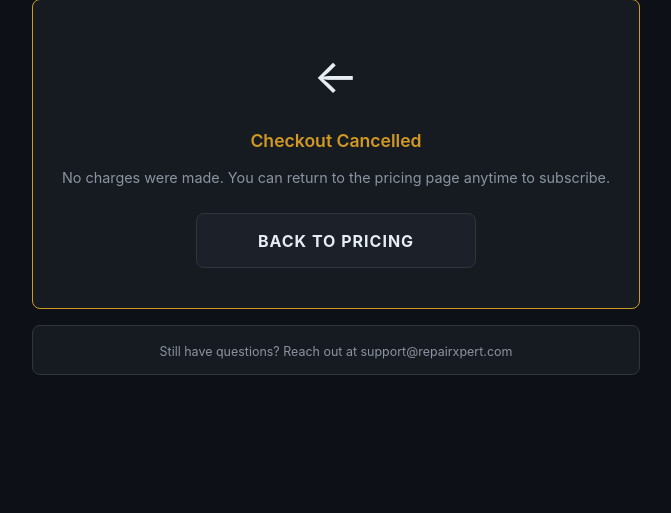
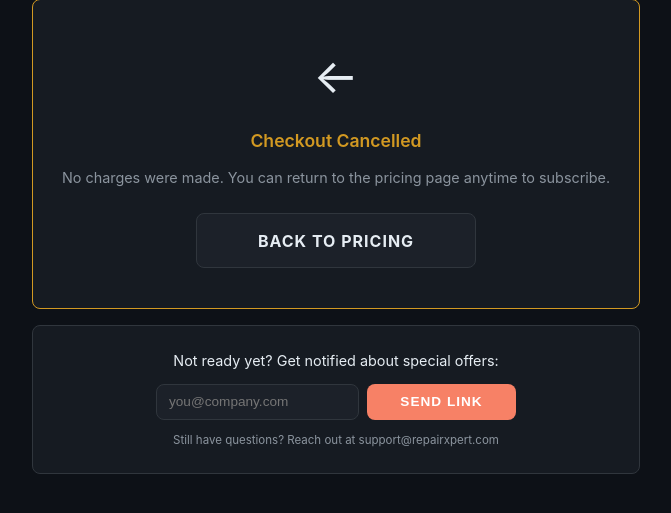
Before and after one commit to RepairXpert/indautomation, a FastAPI app: page /checkout/cancel in a window 1280 px wide. Shown: the part 83-596 px from the top of the page, without its empty margins (304-975 px from the left). Run offline with FastAPI, Linux system fonts and the light colour scheme.

Commit message:
Revenue sprint: email capture, Stripe webhook, cart recovery, SAFLA feedback loop
- Pre-checkout email modal captures work email before Stripe redirect
- Pass customer_email to Stripe session (pre-fills checkout form)
- Log all checkout leads to SQLite for follow-up
- Stripe webhook endpoint handles checkout.session.completed/expired
- Abandoned cart recovery emails via Resend API
- Cancel page email capture CTA for re-engagement
- Diagnosis outcome logging to JSONL for SAFLA self-learning
- Graceful degradation: fuzzy DB match when LLM unavailable
- All events logged to stripe_events.jsonl

Co-Authored-By: Claude Opus 4.6 <noreply@anthropic.com>

```diff
--- a/indauto/app.py
+++ b/indauto/app.py
@@ -59,6 +59,12 @@ if procurement_router:
 DB_PATH = ROOT / "data" / "diagnosis_log.db"
 DB_PATH.parent.mkdir(parents=True, exist_ok=True)
 
+# ── Stripe webhook + Resend config ───────────────────────────────────────────
+STRIPE_WEBHOOK_SECRET = os.environ.get("STRIPE_WEBHOOK_SECRET", "")
+RESEND_API_KEY = os.environ.get("RESEND_API_KEY", "")
+LOGS_PATH = ROOT / "logs"
+LOGS_PATH.mkdir(parents=True, exist_ok=True)
+
 # Load equipment types for dropdowns
 EQUIPMENT_DB_PATH = ROOT / "indauto" / "fault_db" / "equipment.json"
 
@@ -86,6 +92,15 @@ def get_db():
         severity TEXT,
         confidence REAL,
         source TEXT
+    )""")
+    db.execute("""CREATE TABLE IF NOT EXISTS checkout_leads (
+        id INTEGER PRIMARY KEY AUTOINCREMENT,
+        created_at TEXT NOT NULL,
+        email TEXT NOT NULL,
+        plan TEXT NOT NULL,
+        stripe_session_id TEXT,
+        status TEXT DEFAULT 'pending',
+        recovery_sent_at TEXT
     )""")
     db.commit()
     return db
@@ -150,6 +165,7 @@ async def create_checkout_session(request: Request):
 
     body = await request.json()
     plan = body.get("plan", "")
+    email = body.get("email", "").strip()
 
     if plan not in STRIPE_PRICE_IDS:
         return JSONResponse({"error": f"Unknown plan: {plan}"}, status_code=400)
@@ -161,17 +177,34 @@ async def create_checkout_session(request: Request):
             status_code=503,
         )
 
-    # Build absolute URLs for success/cancel redirects
     base_url = str(request.base_url).rstrip("/")
 
     try:
-        session = stripe.checkout.Session.create(
-            mode="subscription",
-            payment_method_types=["card"],
-            line_items=[{"price": price_id, "quantity": 1}],
-            success_url=f"{base_url}/checkout/success?session_id={{CHECKOUT_SESSION_ID}}",
-            cancel_url=f"{base_url}/checkout/cancel",
-        )
+        session_params = {
+            "mode": "subscription",
+            "payment_method_types": ["card"],
+            "line_items": [{"price": price_id, "quantity": 1}],
+            "success_url": f"{base_url}/checkout/success?session_id={{CHECKOUT_SESSION_ID}}",
+            "cancel_url": f"{base_url}/checkout/cancel",
+        }
+        if email:
+            session_params["customer_email"] = email
+
+        session = stripe.checkout.Session.create(**session_params)
+
+        # Log lead to SQLite for recovery
+        if email:
+            try:
+                db = get_db()
+                db.execute(
+                    "INSERT INTO checkout_leads (created_at, email, plan, stripe_session_id) VALUES (?,?,?,?)",
+                    (datetime.now(timezone.utc).isoformat(), email, plan, session.id),
+                )
+                db.commit()
+                db.close()
+            except Exception:
+                pass  # Don't block checkout on logging failure
+
         return JSONResponse({"checkout_url": session.url})
     except stripe.error.StripeError as e:
         return JSONResponse({"error": str(e)}, status_code=502)
@@ -185,6 +218,177 @@ async def checkout_success(request: Request):
 @app.get("/checkout/cancel", response_class=HTMLResponse)
 async def checkout_cancel(request: Request):
     return templates.TemplateResponse("checkout_cancel.html", {"request": request})
+
+
+# ── Stripe Webhook ────────────────────────────────────────────────────────────
+
+
+@app.post("/api/stripe/webhook")
+async def stripe_webhook(request: Request):
+    """Handle Stripe webhook events for cart recovery and conversion tracking."""
+    payload = await request.body()
+    sig_header = request.headers.get("stripe-signature", "")
+
+    if STRIPE_WEBHOOK_SECRET and _stripe_available:
+        try:
+            event = stripe.Webhook.construct_event(payload, sig_header, STRIPE_WEBHOOK_SECRET)
+        except (ValueError, stripe.error.SignatureVerificationError):
+            return JSONResponse({"error": "Invalid signature"}, status_code=400)
+    else:
+        try:
+            event = json.loads(payload)
+        except json.JSONDecodeError:
+            return JSONResponse({"error": "Invalid payload"}, status_code=400)
+
+    event_type = event.get("type", "")
+    data_obj = event.get("data", {}).get("object", {})
+
+    _log_stripe_event(event_type, data_obj)
+
+    if event_type == "checkout.session.completed":
+        _handle_checkout_completed(data_obj)
+    elif event_type == "checkout.session.expired":
+        _handle_checkout_expired(data_obj)
+
+    return JSONResponse({"status": "ok"})
+
+
+@app.post("/api/checkout/recover")
+async def recover_checkout(request: Request):
+    """Email capture on cancel page — creates a new checkout session and sends recovery email."""
+    body = await request.json()
+    email = body.get("email", "").strip()
+    plan = body.get("plan", "pro")
+
+    if not email:
+        return JSONResponse({"error": "Email required"}, status_code=400)
+
+    # Log the lead
+    try:
+        db = get_db()
+        db.execute(
+            "INSERT INTO checkout_leads (created_at, email, plan, status) VALUES (?,?,?,?)",
+            (datetime.now(timezone.utc).isoformat(), email, plan, "recover_requested"),
+        )
+        db.commit()
+        db.close()
+    except Exception:
+        pass
+
+    # Send recovery email with fresh checkout link
+    base_url = os.environ.get("RENDER_EXTERNAL_URL", "https://indautomation.onrender.com")
+    _send_recovery_email(email, plan, base_url)
+
+    return JSONResponse({"status": "ok", "message": "We'll send you a link to complete your subscription."})
+
+
+def _handle_checkout_completed(session: dict):
+    """Mark lead as converted."""
+    email = session.get("customer_email", "") or session.get("customer_details", {}).get("email", "")
+    if email:
+        try:
+            db = get_db()
+            db.execute("UPDATE checkout_leads SET status='converted' WHERE email=? AND status='pending'", (email,))
+            db.commit()
+            db.close()
+        except Exception:
+            pass
+
+
+def _handle_checkout_expired(session: dict):
+    """Send recovery email for expired checkout sessions."""
+    email = session.get("customer_email", "")
+    if not email:
+        return
+
+    # Check if we already sent a recovery for this email recently
+    try:
+        db = get_db()
+        row = db.execute(
+            "SELECT recovery_sent_at FROM checkout_leads WHERE email=? ORDER BY id DESC LIMIT 1",
+            (email,),
+        ).fetchone()
+        if row and row["recovery_sent_at"]:
+            db.close()
+            return  # Already sent recovery
+        db.execute(
+            "UPDATE checkout_leads SET status='expired', recovery_sent_at=? WHERE email=? AND status='pending'",
+            (datetime.now(timezone.utc).isoformat(), email),
+        )
+        db.commit()
+        db.close()
+    except Exception:
+        pass
+
+    # Determine plan from session metadata
+    plan = "pro"
+    line_items = session.get("line_items", {}).get("data", [])
+    if line_items:
+        price_id = line_items[0].get("price", {}).get("id", "")
+        if price_id == STRIPE_PRICE_IDS.get("enterprise"):
+            plan = "enterprise"
+
+    base_url = os.environ.get("RENDER_EXTERNAL_URL", "https://indautomation.onrender.com")
+    _send_recovery_email(email, plan, base_url)
+
+
+def _send_recovery_email(email: str, plan: str, base_url: str):
+    """Send abandoned cart recovery email via Resend."""
+    if not RESEND_API_KEY:
+        _log_stripe_event("recovery_email_skipped", {"email": email, "reason": "no_resend_key"})
+        return
+
+    plan_name = "Enterprise" if plan == "enterprise" else "Pro"
+    plan_price = "$49.99" if plan == "enterprise" else "$19.99"
+
+    html_body = f"""<div style="font-family:-apple-system,sans-serif;max-width:560px;margin:0 auto;color:#e6edf3;background:#161b22;padding:2rem;border-radius:8px">
+<h2 style="color:#f78166;margin-bottom:1rem">You were close to upgrading</h2>
+<p>You started checking out the <strong>{plan_name}</strong> plan ({plan_price}/mo) for RepairXpert Industrial Fault Diagnosis but didn't finish.</p>
+<p style="margin:1.5rem 0">Ready to pick up where you left off? Your diagnostic power-up is one click away:</p>
+<a href="{base_url}/pricing" style="display:inline-block;background:#f78166;color:#fff;padding:0.75rem 2rem;border-radius:6px;text-decoration:none;font-weight:600">Complete Your Subscription</a>
+<p style="margin-top:1.5rem;color:#8b949e;font-size:0.85rem">Cancel anytime. No contracts. 313+ fault codes, AI diagnosis, parts recommendations.</p>
+<hr style="border:1px solid #30363d;margin:1.5rem 0">
+<p style="color:#8b949e;font-size:0.78rem">RepairXpert Industrial Automation — AI-powered fault diagnosis for field technicians</p>
+</div>"""
+
+    try:
+        import urllib.request
+        payload = json.dumps({
+            "from": "RepairXpert <hello@getclawgrab.com>",
+            "to": [email],
+            "subject": f"Complete your RepairXpert {plan_name} subscription",
+            "html": html_body,
+        }).encode()
+
+        req = urllib.request.Request(
+            "https://api.resend.com/emails",
+            data=payload,
+            headers={
+                "Content-Type": "application/json",
+                "Authorization": f"Bearer {RESEND_API_KEY}",
+            },
+        )
+        with urllib.request.urlopen(req, timeout=10) as res:
+            _log_stripe_event("recovery_email_sent", {"email": email, "plan": plan})
+    except Exception as e:
+        _log_stripe_event("recovery_email_failed", {"email": email, "error": str(e)})
+
+
+def _log_stripe_event(event_type: str, data: dict):
+    """Append Stripe/recovery event to JSONL log."""
+    try:
+        log_entry = json.dumps({
+            "timestamp": datetime.now(timezone.utc).isoformat(),
+            "event": event_type,
+            "data": {k: v for k, v in data.items() if k in (
+                "id", "customer_email", "email", "plan", "status",
+                "amount_total", "currency", "reason", "error",
+            )},
+        })
+        with open(LOGS_PATH / "stripe_events.jsonl", "a", encoding="utf-8") as f:
+            f.write(log_entry + "\n")
+    except Exception:
+        pass
 
 
 @app.post("/diagnose", response_class=HTMLResponse)
@@ -480,7 +684,8 @@ async def api_history(limit: int = 50):
 
 def _save_diagnosis(result: dict, equipment_type: str, fault_code: str,
                     symptoms: str, photo_result: dict | None):
-    """Persist diagnosis to SQLite."""
+    """Persist diagnosis to SQLite and log outcome for SAFLA learning."""
+    now = datetime.now(timezone.utc).isoformat()
     db = get_db()
     db.execute(
         """INSERT INTO diagnoses
@@ -488,7 +693,7 @@ def _save_diagnosis(result: dict, equipment_type: str, fault_code: str,
             diagnosis, fix_steps, photo_analysis, severity, confidence, source)
            VALUES (?,?,?,?,?,?,?,?,?,?,?)""",
         (
-            datetime.now(timezone.utc).isoformat(),
+            now,
             equipment_type,
             fault_code,
             symptoms,
@@ -504,6 +709,33 @@ def _save_diagnosis(result: dict, equipment_type: str, fault_code: str,
     db.commit()
     db.close()
 
+    # Log diagnosis outcome for SAFLA self-learning feedback loop
+    _log_diagnosis_outcome(now, equipment_type, fault_code, symptoms, result)
+
+
+def _log_diagnosis_outcome(timestamp: str, equipment_type: str, fault_code: str,
+                           symptoms: str, result: dict):
+    """Log diagnosis outcome to JSONL for SAFLA learning cycle consumption."""
+    try:
+        log_path = LOGS_PATH / "diagnosis_outcomes.jsonl"
+        entry = json.dumps({
+            "timestamp": timestamp,
+            "equipment_type": equipment_type,
+            "fault_code": fault_code,
+            "symptoms": symptoms[:200] if symptoms else "",
+            "matched_fault": result.get("fault_code", ""),
+            "fault_name": result.get("fault_name", ""),
+            "confidence": result.get("confidence", 0),
+            "source": result.get("source", "unknown"),
+            "severity": result.get("severity", "medium"),
+            "had_photo": bool(result.get("photo_insight")),
+            "parts_suggested": len(result.get("suggested_parts", [])),
+        })
+        with open(log_path, "a", encoding="utf-8") as f:
+            f.write(entry + "\n")
+    except Exception:
+        pass  # Never block diagnosis on logging failure
+
 
 if __name__ == "__main__":
     import uvicorn
--- a/indauto/ui/templates/checkout_cancel.html
+++ b/indauto/ui/templates/checkout_cancel.html
@@ -34,11 +34,43 @@
     </a>
   </div>
 
-  <div class="card" style="text-align:center; padding:0.75rem">
-    <span style="font-size:0.78rem; color:var(--muted)">
+  <div class="card" style="text-align:center; padding:1.5rem">
+    <p style="color:var(--text); font-size:0.9rem; margin-bottom:0.75rem">
+      Not ready yet? Get notified about special offers:
+    </p>
+    <form id="recoverForm" onsubmit="recoverSubmit(event)" style="display:flex; gap:0.5rem; max-width:360px; margin:0 auto">
+      <input type="email" id="recoverEmail" required placeholder="you@company.com"
+        style="flex:1; padding:0.6rem 0.75rem; border-radius:var(--radius); border:1px solid var(--border); background:var(--surface2); color:var(--text); font-size:0.85rem; outline:none">
+      <button type="submit" class="btn" id="recoverBtn" style="white-space:nowrap; padding:0.6rem 1rem; font-size:0.85rem">Send Link</button>
+    </form>
+    <p id="recoverMsg" style="display:none; color:var(--green); font-size:0.82rem; margin-top:0.5rem">
+      Check your inbox for a checkout link.
+    </p>
+    <p style="font-size:0.72rem; color:var(--muted); margin-top:0.75rem">
       Still have questions? Reach out at support@repairxpert.com
-    </span>
+    </p>
   </div>
 </div>
+<script>
+async function recoverSubmit(e) {
+  e.preventDefault();
+  const btn = document.getElementById('recoverBtn');
+  const email = document.getElementById('recoverEmail').value.trim();
+  btn.disabled = true;
+  btn.textContent = 'Sending...';
+  try {
+    await fetch('/api/checkout/recover', {
+      method: 'POST',
+      headers: {'Content-Type': 'application/json'},
+      body: JSON.stringify({email: email, plan: 'pro'}),
+    });
+    document.getElementById('recoverForm').style.display = 'none';
+    document.getElementById('recoverMsg').style.display = 'block';
+  } catch {
+    btn.disabled = false;
+    btn.textContent = 'Send Link';
+  }
+}
+</script>
 </body>
 </html>
```
Also changed, not shown: indauto/diagnosis/engine.py (+11 -3 lines), indauto/ui/templates/pricing.html (+48 -5 lines).
